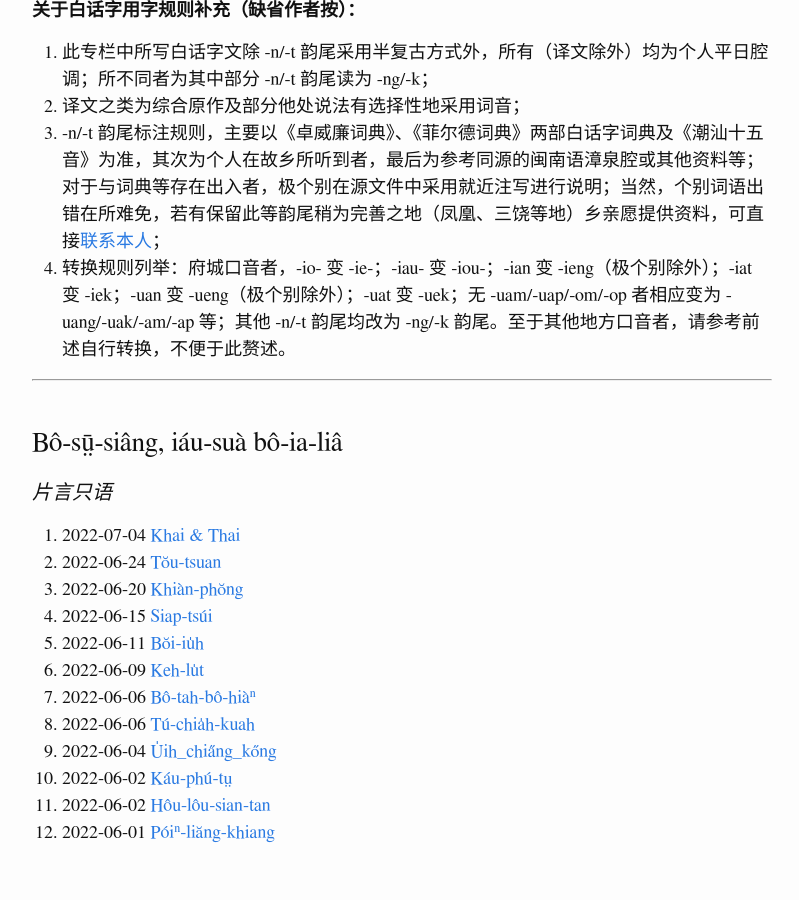
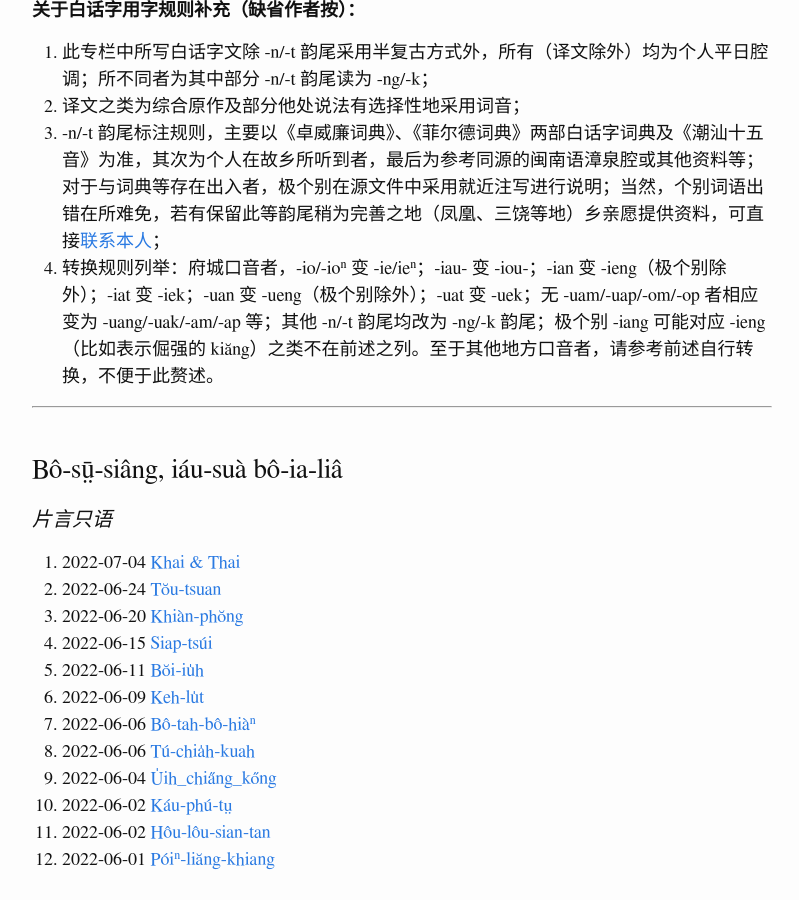
Before and after one commit to DonAnthonyLee/DonAnthonyLee.github.io, a Jekyll site: the page built from docs/puj.md, in a window 1280 px wide and 900 px high, scrolled down 614 px. Shown: the whole window, without its empty margins (238-1037 px from the left). Built offline with Jekyll 4.4.1, drawn with Linux system fonts in a browser that asks for light colours; some web fonts are replaced.

Commit message:
update puj.md

```diff
--- a/docs/puj.md
+++ b/docs/puj.md
@@ -38,7 +38,7 @@
 1. 此专栏中所写白话字文除 -n/-t 韵尾采用半复古方式外，所有（译文除外）均为个人平日腔调；所不同者为其中部分 -n/-t 韵尾读为 -ng/-k； <br>
 2. 译文之类为综合原作及部分他处说法有选择性地采用词音；<br>
 3. -n/-t 韵尾标注规则，主要以《卓威廉词典》、《菲尔德词典》两部白话字词典及《潮汕十五音》为准，其次为个人在故乡所听到者，最后为参考同源的闽南语漳泉腔或其他资料等；对于与词典等存在出入者，极个别在源文件中采用就近注写进行说明；当然，个别词语出错在所难免，若有保留此等韵尾稍为完善之地（凤凰、三饶等地）乡亲愿提供资料，可直接<a href="mailto:don.anthony.lee@gmail.com">联系本人</a>；<br>
-4. 转换规则列举：府城口音者，-io- 变 -ie-；-iau- 变 -iou-；-ian 变 -ieng（极个别除外）；-iat 变 -iek；-uan 变 -ueng（极个别除外）；-uat 变 -uek；无 -uam/-uap/-om/-op 者相应变为 -uang/-uak/-am/-ap 等；其他 -n/-t 韵尾均改为 -ng/-k 韵尾。至于其他地方口音者，请参考前述自行转换，不便于此赘述。
+4. 转换规则列举：府城口音者，-io/-ioⁿ 变 -ie/ieⁿ；-iau- 变 -iou-；-ian 变 -ieng（极个别除外）；-iat 变 -iek；-uan 变 -ueng（极个别除外）；-uat 变 -uek；无 -uam/-uap/-om/-op 者相应变为 -uang/-uak/-am/-ap 等；其他 -n/-t 韵尾均改为 -ng/-k 韵尾；极个别 -iang 可能对应 -ieng（比如表示倔强的 kiăng）之类不在前述之列。至于其他地方口音者，请参考前述自行转换，不便于此赘述。
 <br>
 
 <hr>
```
